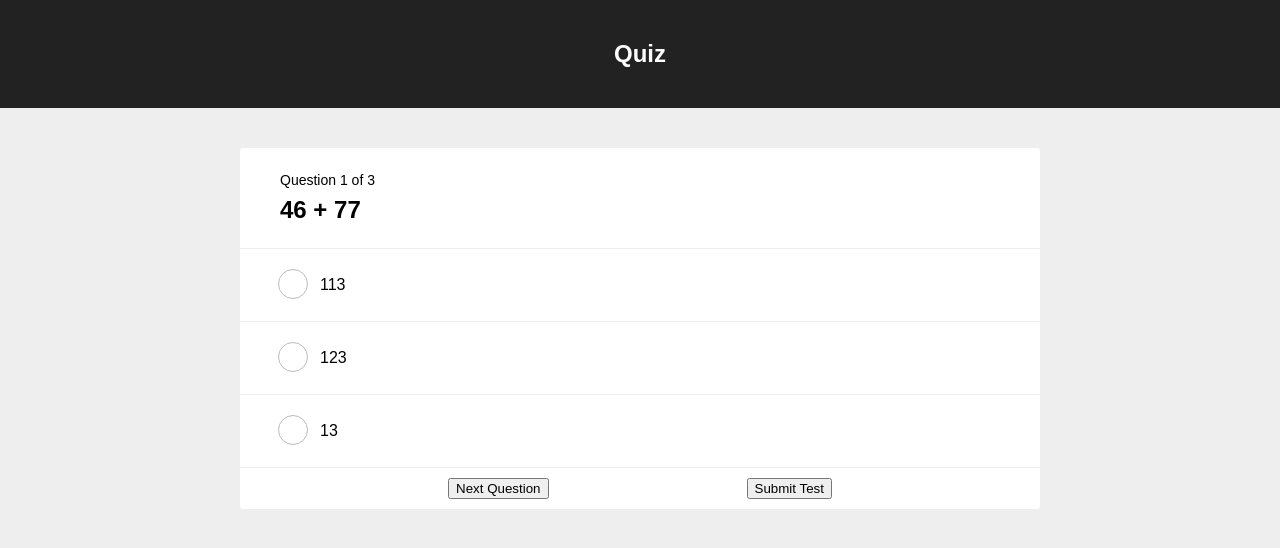
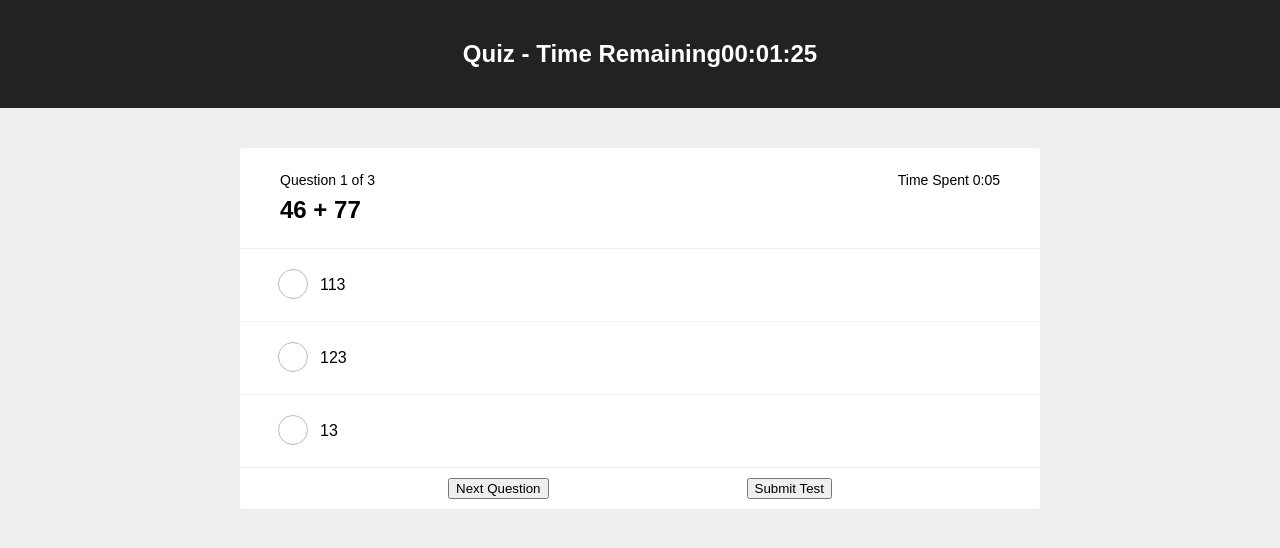
Before and after one commit to RohitShedage/PracticeTests, a React (Create React App) app: page / in a window 1280 px wide. Shown: the top 548 px of the page. Built offline with nearby package versions, Linux system fonts and the light colour scheme.

Commit message:
create timer component and integrate

```diff
--- a/src/App.js
+++ b/src/App.js
@@ -1,8 +1,9 @@
 import React, { Component } from "react";
-import quizQuestions from "./api/quizQuestions";
-import { shuffleQuiz } from "./services/shuffleService";
+import { quizQuestions, allotedTimeInSeconds } from "./api/quizQuestions";
+import { shuffleQuiz, initializeUserData } from "./services/shuffleService";
 import Quiz from "./components/Quiz";
 import Result from "./components/Result";
+import Timer from "./components/Timer";
 import "./App.css";
 
 class App extends Component {
@@ -14,22 +15,48 @@ class App extends Component {
       result: {
         displayResult: false
       },
-      questions: []
+      questions: [],
+      userData: {},
+      remainingTime: 100
     };
   }
 
   componentDidMount() {
     const questions = shuffleQuiz(quizQuestions);
+    const userData = initializeUserData(questions);
     this.setState({
-      questions
+      questions,
+      userData,
+      remainingTime: allotedTimeInSeconds
     });
+    this.intervalMethod = setInterval(this.updateTime, 1000);
   }
+
+  componentWillUnmount = () => clearInterval(this.intervalMethod);
+
+  updateTime = () => {
+    this.setState({
+      remainingTime: this.state.remainingTime - 1,
+      userData: {
+        ...this.state.userData,
+        [this.state.counter]: {
+          ...this.state.userData[this.state.counter],
+          timeSpent: this.state.userData[this.state.counter].timeSpent + 1
+        }
+      }
+    });
+
+    if (this.state.remainingTime === 0) {
+      clearInterval(this.intervalMethod);
+      this.submitTest();
+    }
+  };
 
   submitTest = () => {
     this.setState({
       result: {
-        correct: this.state.questions.filter(
-          question => question.selectedAnswer === "correct"
+        correct: Object.entries(this.state.userData).filter(
+          entry => entry[1].selectedAnswer === "correct"
         ).length,
         total: this.state.questions.length,
         displayResult: true
@@ -40,11 +67,13 @@ class App extends Component {
   handleAnswerSelected = event => {
     const answer = event.currentTarget.value;
     this.setState({
-      questions: this.state.questions.map((question, index) => {
-        return index === this.state.counter
-          ? { ...question, selectedAnswer: answer }
-          : question;
-      })
+      userData: {
+        ...this.state.userData,
+        [this.state.counter]: {
+          ...this.state.userData[this.state.counter],
+          selectedAnswer: answer
+        }
+      }
     });
   };
 
@@ -57,10 +86,13 @@ class App extends Component {
       this.state.questions.length && (
         <div className="App">
           <div className="App-header">
-            <h2>Quiz</h2>
+            <h2>
+              Quiz - Time Remaining
+              <Timer format="HHMMSS" timeInSeconds={this.state.remainingTime} />
+            </h2>
           </div>
           <Quiz
-            answer={this.state.questions[this.state.counter].selectedAnswer}
+            answer={this.state.userData[this.state.counter].selectedAnswer}
             answerOptions={this.state.questions[this.state.counter].answers}
             questionId={this.state.counter + 1}
             question={this.state.questions[this.state.counter].question}
@@ -70,6 +102,7 @@ class App extends Component {
             onPreviousQuestion={this.setPrevQuestion}
             onSubmitTest={this.submitTest}
             displayQuiz={!this.state.result.displayResult}
+            timeSpent={this.state.userData[this.state.counter].timeSpent}
           />
           <Result quizResult={this.state.result} />
         </div>
--- a/src/api/quizQuestions.js
+++ b/src/api/quizQuestions.js
@@ -1,4 +1,4 @@
-var quizQuestions = [
+const quizQuestions = [
   {
     question: "18 X 19 = ",
     answers: [
@@ -46,4 +46,6 @@ var quizQuestions = [
   }
 ];
 
-export default quizQuestions;
+const allotedTimeInSeconds = 90;
+
+export { quizQuestions, allotedTimeInSeconds };
--- a/src/components/QuestionCount.js
+++ b/src/components/QuestionCount.js
@@ -1,9 +1,13 @@
 import React from "react";
+import Timer from "./Timer";
 
 function QuestionCount(props) {
   return (
     <div className="questionCount">
-      Question <span>{props.counter}</span> of <span>{props.total}</span>
+      <div>{`Question ${props.counter} of ${props.total}`}</div>
+      <div>
+        Time Spent <Timer timeInSeconds={props.timeSpent} />
+      </div>
     </div>
   );
 }
--- a/src/components/Quiz.js
+++ b/src/components/Quiz.js
@@ -33,6 +33,7 @@ function Quiz(props) {
           <QuestionCount
             counter={props.questionId}
             total={props.questionTotal}
+            timeSpent={props.timeSpent}
           />
           <Question content={props.question} />
           <ul className="answerOptions">
--- /dev/null
+++ b/src/components/Timer.js
@@ -0,0 +1,25 @@
+import React from "react";
+
+function formatSecondsToHHMMSS(seconds) {
+  var date = new Date(1970, 0, 1);
+  date.setSeconds(seconds);
+  return date.toTimeString().replace(/.*(\d{2}:\d{2}:\d{2}).*/, "$1");
+}
+
+function formatSecondsToMMSS(seconds) {
+  return (
+    (seconds - (seconds %= 60)) / 60 + (9 < seconds ? ":" : ":0") + seconds
+  );
+}
+
+function Timer(props) {
+  return (
+    <>
+      {props.format === "HHMMSS"
+        ? formatSecondsToHHMMSS(props.timeInSeconds)
+        : formatSecondsToMMSS(props.timeInSeconds)}
+    </>
+  );
+}
+
+export default Timer;
--- a/src/index.css
+++ b/src/index.css
@@ -52,6 +52,8 @@ body {
 
 /* QuestionCount Component */
 .questionCount {
+  display: flex;
+  justify-content: space-between;
   padding: 1.5rem 2.5rem 0;
   font-size: 14px;
 }
--- a/src/services/shuffleService.js
+++ b/src/services/shuffleService.js
@@ -34,4 +34,15 @@ const shuffleQuiz = questions => {
   });
 };
 
-export { shuffleQuiz };
+const initializeUserData = array => {
+  const userDataMap = {};
+  array.forEach((element, index) => {
+    userDataMap[index] = {
+      selectedAnswer: "",
+      timeSpent: 0
+    };
+  });
+  return userDataMap;
+};
+
+export { shuffleQuiz, initializeUserData };
```
